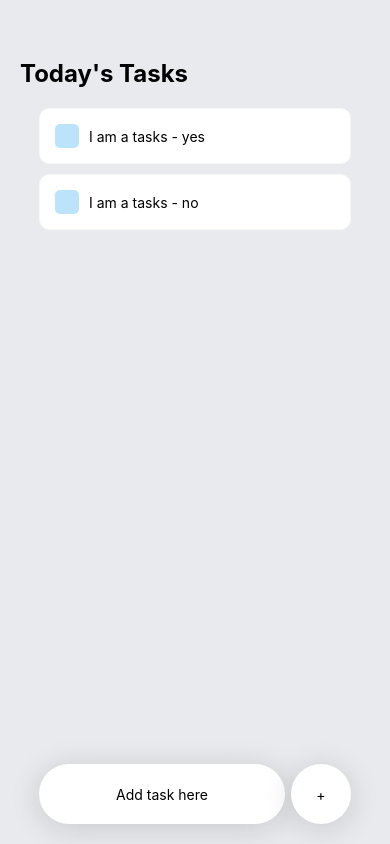
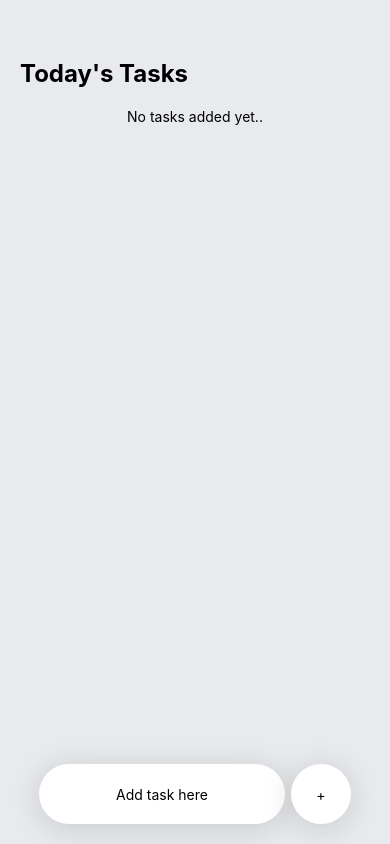
Before and after one commit to Sam-McCathie/expo-crud, a React Native app: screen / in a window 390 px wide. Built offline with nearby package versions, Linux system fonts and the light colour scheme.

Commit message:
Added create task functionality

```diff
--- a/App.tsx
+++ b/App.tsx
@@ -1,16 +1,34 @@
-import {StyleSheet, Text, View, SafeAreaView} from 'react-native';
+import React, {useState} from 'react';
+import {StyleSheet, Text, View, SafeAreaView, FlatList} from 'react-native';
 import Task from './components/Task';
 import TaskInput from './components/TaskInput';
 
+export type TaskSchema = {
+  id: string;
+  task: string;
+  complete: boolean;
+};
+
 export default function App() {
+  const [tasks, setTasks] = useState<TaskSchema[]>([]);
+
   return (
     <SafeAreaView style={styles.container}>
       <Text style={styles.heading}>Today's Tasks</Text>
       <View style={styles.tasks}>
-        <Task name={'yes'} />
-        <Task name={'no'} />
+        {tasks.length > 0 ? (
+          <FlatList
+            keyExtractor={item => item.id}
+            data={tasks}
+            renderItem={({item}) => (
+              <Task id={item.id} task={item.task} complete={item.complete} />
+            )}
+          />
+        ) : (
+          <Text>No tasks added yet..</Text>
+        )}
       </View>
-      <TaskInput />
+      <TaskInput tasks={tasks} setTasks={setTasks} />
     </SafeAreaView>
   );
 }
--- a/components/Task.tsx
+++ b/components/Task.tsx
@@ -1,17 +1,13 @@
 import React from 'react';
 import {Text, View, StyleSheet, TouchableOpacity} from 'react-native';
+import {TaskSchema} from '../App';
 
-type Task = {
-  name: string;
-  complete?: boolean;
-};
-
-const Task: React.FC<Task> = props => {
-  const {name} = props;
+const Task: React.FC<TaskSchema> = props => {
+  const {task, complete} = props;
   return (
     <View style={styles.task}>
       <TouchableOpacity style={styles.completeToggle}></TouchableOpacity>
-      <Text>I am a tasks - {name}</Text>
+      <Text>{task}</Text>
     </View>
   );
 };
@@ -23,7 +19,7 @@ const styles = StyleSheet.create({
     borderRadius: 10,
     borderColor: '#F7F7F7',
     marginBottom: 10,
-    width: '80%',
+    width: 310, // works fine if not %
     padding: 15,
     display: 'flex',
     flexDirection: 'row',
--- a/components/TaskInput.tsx
+++ b/components/TaskInput.tsx
@@ -1,4 +1,4 @@
-import React from 'react';
+import React, {useState} from 'react';
 import {
   KeyboardAvoidingView,
   Platform,
@@ -7,9 +7,30 @@ import {
   TouchableOpacity,
   Text,
   StyleSheet,
+  Alert,
 } from 'react-native';
+import {TaskSchema} from '../App';
 
-const TaskInput: React.FC = () => {
+type Props = {
+  tasks: TaskSchema[];
+  setTasks: React.Dispatch<React.SetStateAction<TaskSchema[]>>;
+};
+
+const TaskInput: React.FC<Props> = ({tasks, setTasks}) => {
+  const [task, setTask] = useState<string>('');
+
+  const createNewTask = () => {
+    if (task.length > 0) {
+      setTasks([
+        ...tasks,
+        {id: Date.now().toString(), task: task, complete: false},
+      ]);
+      setTask('');
+    } else {
+      Alert.alert('Please add a task.');
+    }
+  };
+
   return (
     <KeyboardAvoidingView
       behavior={Platform.OS === 'ios' ? 'padding' : 'height'}
@@ -18,11 +39,14 @@ const TaskInput: React.FC = () => {
         <TextInput
           placeholder="Add task here"
           style={[styles.taskInput, styles.taskInputComponentShadow]}
+          onChangeText={input => setTask(input)}
+          value={task}
         />
 
         <TouchableOpacity
           activeOpacity={0.6}
-          style={[styles.taskAdd, styles.taskInputComponentShadow]}>
+          style={[styles.taskAdd, styles.taskInputComponentShadow]}
+          onPress={createNewTask}>
           <Text>+</Text>
         </TouchableOpacity>
       </View>
```
